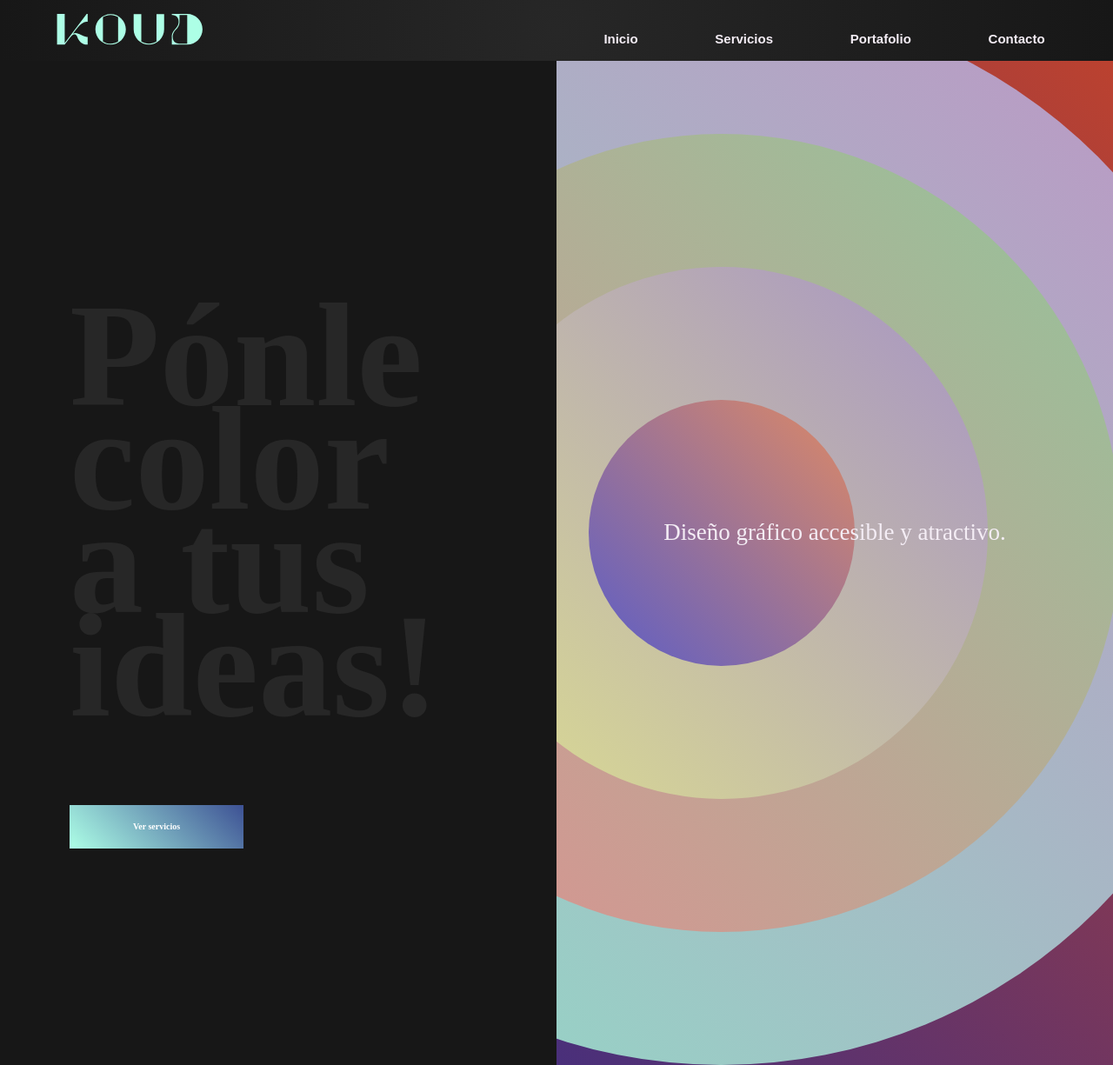
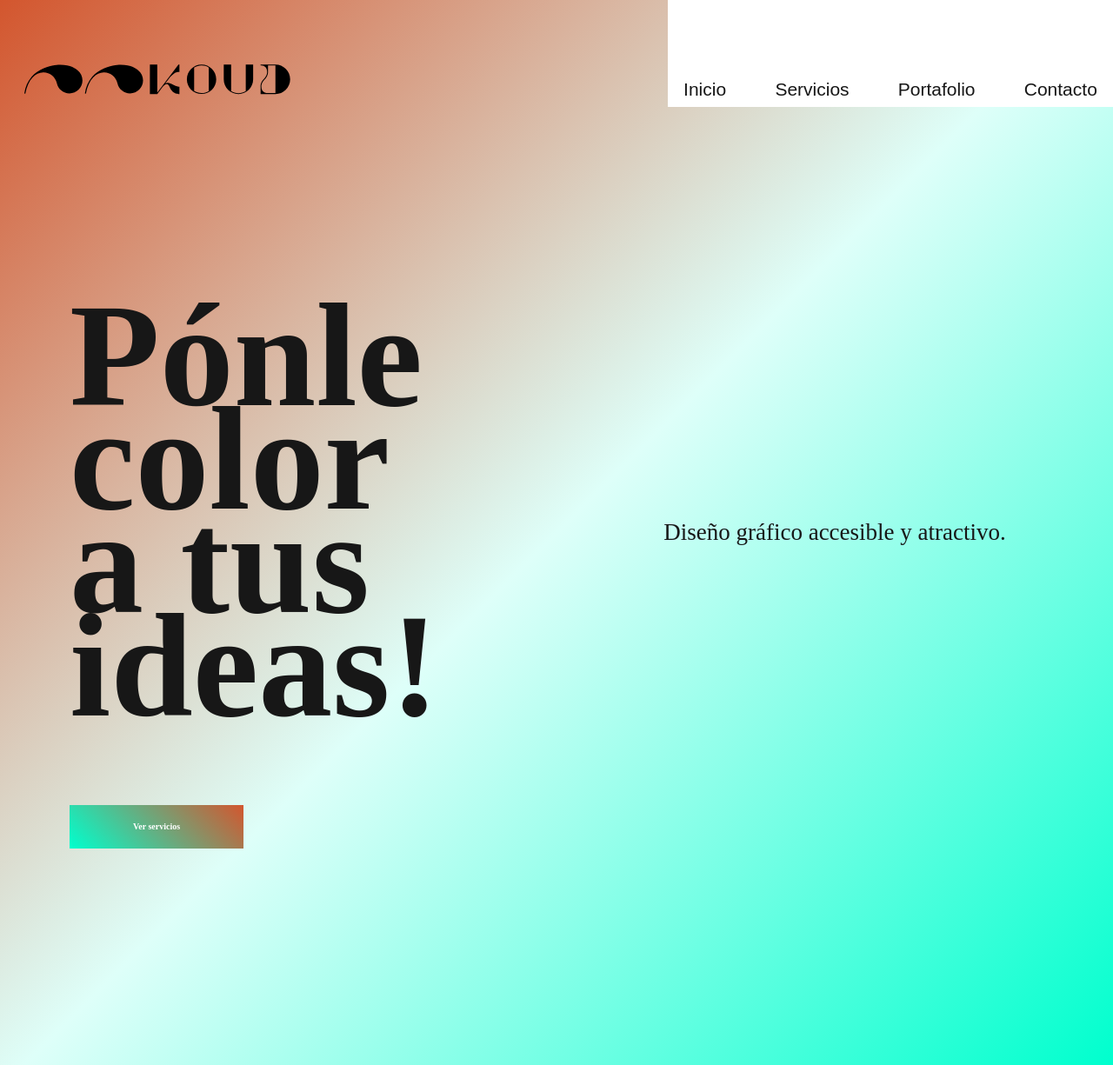
Before and after one commit to dreloker/pv2.0, a Flask app: page / in a window 1280 px wide. Shown: the whole page at 87% size. Run offline with Flask 3, Linux system fonts and the light colour scheme; some web fonts are replaced.

Commit message:
página prototipo 1.0

```diff
--- a/static/css/style.css
+++ b/static/css/style.css
@@ -2,11 +2,12 @@
     --fparrafos: 'Titillium', sans-serif;
     --fheading: 'Glook', serif;
 
-    --primario: #adffe6;
-    --secundario: #3d5194;
-    --blanco: #f4edf5;
+    --primario: #00ffce;
+    --secundario: #d3562e;
+    --blanco: #ffffff;
+    --claros: #defff9;
+    --medios: #4d6b6b;
     --negros: #171717;
-    --medios: #272727;
 }
 
 /*Globales*/
@@ -19,8 +20,7 @@ html {
 }
 
 body {
-    background-color: var(--medios);
-    color: var(--blanco);
+    color: var(--negros);
     width: 100%;
 }
 
@@ -33,76 +33,66 @@ h1 {
     font-size: 2.7rem;
 }
 
-  .contenedor {
-    width: 90%;
-  }
-
-/* Navbar */
+/* Navbar ------------------------------*/
 
 header {
     position: fixed;
     width: 100%;
-    height: 70px;
+    height: 10vh;
     top: 0;
     z-index: 100;
+    display: flex;
+    justify-content: space-between;
 }
 
-.header-wrapper {
-    width: 100%;
-    height: 70px;
+   /* background: radial-gradient(circle at var(--x, 50%) var(--y, 50%), var(--medios), var(--negros));
+    transition: background 0.1s ease; */
+
+
+  .logo {
     display: flex;
-    justify-content: center;
-    align-items: center;
-    background: radial-gradient(circle at var(--x, 50%) var(--y, 50%), var(--medios), var(--negros));
-    transition: background 0.1s ease;
-}
+    align-items: flex-end;
+    height: 100%;
+    padding-left: 2rem;
+    padding-bottom: 1rem;
+  }
+
+  .logo svg {
+    display: block;
+    width: 320px;
+    color: var(--negros);
+    position: static; /* elimina el relative innecesario */
+  }
+
+  .navegacion {
+    position: relative;
+    display: flex;
+    align-items: flex-end;
+    width: 40%;
+    height: 100%;
+    right: 0;
+    background-color: var(--blanco);
+  }
 
   nav ul {
     display: flex;
     width: 100%;
     gap: 2rem;
     list-style: none;
-    padding: 0;
-    margin: 0;
     justify-content: space-around;
+    margin-bottom: 1rem;
  }
 
   nav li a {
     flex: 1;
     text-decoration: none;
-    color: inherit;
     font-family: var(--fparrafos);
-    font-size: 1.5rem;
-    font-weight: 600;
-  }
-
-  .header {
-    display: flex;
-    justify-content: space-between;
-    align-items: baseline;
-  }
-
-  .logo {
-    width: 50%;
-    position: relative;
-  }
-
-  .logo svg {
-    width: 170px;
-    height: auto;
-    color: var(--primario);
-  }
-
-  .navegacion {
-    position: relative;
-    display: flex;
-    width: 50%;
-    bottom: 0.3rem;
-    left: 2rem;
+    font-size: 2.1rem;
+    font-weight: 300;
   }
 
   .nav__enlace {
-    color: var(--blanco);
+    color: var(--negros);
     text-decoration: none;
     transition: color 0.3s ease;
   }
@@ -128,7 +118,9 @@ main {
     align-items: center;
     width: 100%;
     height: 100vh;
-    top: 70px;
+    top: 10vh;
+    background: linear-gradient(var(--angle, -45deg), var(--primario), var(--claros), var(--secundario));
+    transition: background 0.2s ease;
 }
 
 /*hero izquierda*/
@@ -140,13 +132,12 @@ main {
   justify-content: center;
   flex-direction: column;
   z-index: 20;
-  background-color: var(--negros);
 }
 
 .heroizq {
   width: 80%;
   font-family: var(--fheading);
-  color: var(--medios);
+  color: var(--negros);
   font-size: 17rem;
   font-weight: 900;
   line-height: 0.7;
@@ -192,7 +183,6 @@ main {
 .hero-cta {
   width: 50%;
   height: 100%;
-  background: linear-gradient(var(--negros), var(--medios));
   display: flex;
   align-items: center;
   justify-content: center;
@@ -201,58 +191,3 @@ main {
 .heroder {
   z-index: 20;
 }
-
-.circulos-container {
-  position: fixed;
-  right: 0;
-  width: 900px;
-  height: 900px;
-  transform-origin: center center;
-  z-index: 10;
-  scale: 1.7;
-}
-
-.circulo {
-  position: absolute;
-  top: 50%;
-  left: 50%;
-  border-radius: 50%;
-  pointer-events: auto;
-  transform: translate(-50%, -50%);
-  transform-origin: center center;
-}
-
-.c1 {
-  width: 900px;
-  height: 900px;
-  background: linear-gradient(45deg, #1b2899, #dd4719);
-}
-
-.c2 {
-  width: 720px;
-  height: 720px;
-  background: linear-gradient(45deg, #90ddc6, #be93c4);
-}
-
-.c3 {
-  width: 540px;
-  height: 540px;
-  background: linear-gradient(45deg, #dd9090, #93c49a);
-}
-
-.c4 {
-  width: 360px;
-  height: 360px;
-  background: linear-gradient(45deg, #dcdd90, #a693c4);
-}
-
-.c5 {
-  width: 180px;
-  height: 180px;
-  background: linear-gradient(45deg, #5b5dc7, #df8a64);
-}
-
-@keyframes girar {
-  from { transform: translate(-50%, -50%) rotate(0deg); }
-  to   { transform: translate(-50%, -50%) rotate(360deg); }
-}
--- a/static/js/script.js
+++ b/static/js/script.js
@@ -1,35 +1,6 @@
-const circulos = document.querySelectorAll('.circulo');
-
-circulos.forEach((circulo, index) => {
-  let angle = 0;
-  let animationFrameId = null;
-
-  const velocidades = [15, 12, 9, 6, 3];
-  const velocidad = velocidades[index] || 2;
-
-  function rotate() {
-    angle = (angle + velocidad) % 360;
-    circulo.style.transform = `translate(-50%, -50%) rotate(${angle}deg)`;
-    animationFrameId = requestAnimationFrame(rotate);
-  }
-
-  circulo.addEventListener('mouseenter', () => {
-    if (animationFrameId === null) {
-      rotate();
-    }
-  });
-
-  circulo.addEventListener('mouseleave', () => {
-    if (animationFrameId !== null) {
-      cancelAnimationFrame(animationFrameId);
-      animationFrameId = null;
-    }
-  });
+document.addEventListener("mousemove", function(e) {
+  const x = e.clientX / window.innerWidth;
+  const y = e.clientY / window.innerHeight;
+  const angle = Math.atan2(y - 0.5, x - 0.5) * (180 / Math.PI);
+  document.body.style.setProperty('--angle', `${angle}deg`);
 });
-
-document.addEventListener("mousemove", function(e) {
-  const x = (e.clientX / window.innerWidth) * 100;
-  const y = (e.clientY / window.innerHeight) * 100;
-  document.body.style.setProperty('--x', `${x}%`);
-  document.body.style.setProperty('--y', `${y}%`);
-});
--- a/templates/index.html
+++ b/templates/index.html
@@ -13,25 +13,32 @@
 </head>
 <body>
     <header>
-        <div class="header-wrapper">
-            <div class="header contenedor">
-            <a class="logo" href="{{ url_for('index') }}" class="logo" aria-label="Logotipo de Koud">
-                <svg version="1.1" id="logokoud" aria-hidden="true" xmlns="http://www.w3.org/2000/svg" xmlns:xlink="http://www.w3.org/1999/xlink" x="0px" y="0px"
-                viewBox="0 0 458.12 100" xml:space="preserve">
-                <path fill="currentColor" d="M96.42,26.68L96.42,26.68l2.75-0.01V2.94l-2.97,0l0,0L27.98,93.2V2.94H4.25v94.92h23.69l0.03,0.02l15.47-20.47
-                    c4.71-6.13,10.16-12.09,16.12-11.38c3.14,0.37,5.75,3.26,7.73,8.59c4.74,12.72,12.5,18.36,18.18,20.85c4.9,2.15,9.08,2.4,10.72,2.4
-                    c0.26,0,0.45-0.01,0.58-0.01h2.4V74.13h-2.96c-6.7-0.37-12.57-3.45-18.26-6.45c-8.19-4.31-15.81-8.36-24.54-3.45l9.83-13.01
-                    C81.8,26.68,92.05,26.68,96.42,26.68z"/>
-                <path fill="currentColor" d="M170.36,3.36c-26.06,0-47.19,21.13-47.19,47.19c0,26.06,21.13,47.19,47.19,47.19s47.19-21.13,47.19-47.19
-                    C217.55,24.48,196.42,3.36,170.36,3.36z M146.54,87.96V13.14c6.89-4.4,15.06-6.96,23.82-6.96c8.5,0,16.45,2.41,23.21,6.57v75.61
-                    c-6.76,4.16-14.7,6.57-23.21,6.57C161.6,94.92,153.43,92.36,146.54,87.96z"/>
-                <path fill="currentColor" d="M336.26,3.22h-23.73v85.05c-6.85,4.29-14.93,6.79-23.58,6.79c-8.61,0-16.65-2.47-23.46-6.73V3.22h-23.73v47.46
-                    c0,26.06,21.13,47.19,47.19,47.19c26.06,0,47.3-21.13,47.31-47.19l0-0.01V3.22z"/>
-                <path fill="currentColor" d="M407.82,2.95h-47.69v2.97h2.28c5.76,0.38,10.29,2.27,13.47,5.65c5.7,6.04,5.25,14.94,5.24,15.03l-0.01,0.12l0.01,0.12
-                    c0.01,0.11,1.1,11.38-10.18,22.57c-11.87,11.78-10.99,23.53-10.85,24.81c0,0.68,0.03,1.34,0.06,1.99l0.03,20.5v1.16h47.63
-                    c26.21,0,47.46-21.25,47.46-47.46C455.28,24.2,434.03,2.95,407.82,2.95z M407.82,94.91h-25.59c-2.92-0.12-9.08-0.9-13.61-5.16
-                    c-3.79-3.56-5.72-8.81-5.72-15.6l-0.01-0.18c-0.01-0.11-1.24-11.37,10.03-22.56c10.47-10.39,11.12-20.74,11.05-23.92l0.03-21.58
-                    h23.81V94.91z"/>
+            <a class="logo" href="{{ url_for('index') }}" aria-label="Logotipo de Koud">
+                <svg version="1.1" id="isologokoud" aria-hidden="true" xmlns="http://www.w3.org/2000/svg" xmlns:xlink="http://www.w3.org/1999/xlink" x="0px" y="0px"
+                    viewBox="0 0 210.19 28.93" style="enable-background:new 0 0 210.19 28.93;" xml:space="preserve">
+                <g class="logotipo">
+                    <path class="st0" d="M121.75,9.65L121.75,9.65l0.65,0V4.07l-0.7,0l0,0l-16.03,21.21V4.07h-5.58v22.3h5.57l0.01,0.01l3.64-4.81
+                        c1.11-1.44,2.39-2.84,3.79-2.67c0.74,0.09,1.35,0.77,1.82,2.02c1.11,2.99,2.94,4.31,4.27,4.9c1.15,0.51,2.13,0.56,2.52,0.56
+                        c0.06,0,0.11,0,0.14,0h0.56V20.8h-0.7c-1.57-0.09-2.95-0.81-4.29-1.52c-1.92-1.01-3.72-1.96-5.77-0.81l2.31-3.06
+                        C118.32,9.65,120.73,9.65,121.75,9.65z"/>
+                    <path class="st0" d="M139.13,4.17c-6.12,0-11.09,4.96-11.09,11.09c0,6.12,4.96,11.09,11.09,11.09s11.09-4.96,11.09-11.09
+                        C150.22,9.13,145.25,4.17,139.13,4.17z M133.53,24.05V6.46c1.62-1.03,3.54-1.64,5.6-1.64c2,0,3.87,0.57,5.45,1.54v17.77
+                        c-1.59,0.98-3.46,1.54-5.45,1.54C137.07,25.68,135.15,25.08,133.53,24.05z"/>
+                    <path class="st0" d="M178.11,4.13h-5.58v19.98c-1.61,1.01-3.51,1.6-5.54,1.6c-2.02,0-3.91-0.58-5.51-1.58v-20h-5.58v11.15
+                        c0,6.12,4.96,11.09,11.09,11.09c6.12,0,11.12-4.96,11.12-11.09l0,0V4.13z"/>
+                    <path class="st0" d="M194.93,4.07h-11.21v0.7h0.54c1.35,0.09,2.42,0.53,3.17,1.33c1.34,1.42,1.23,3.51,1.23,3.53l0,0.03l0,0.03
+                        c0,0.03,0.26,2.67-2.39,5.3c-2.79,2.77-2.58,5.53-2.55,5.83c0,0.16,0.01,0.31,0.01,0.47l0.01,4.82v0.27h11.19
+                        c6.16,0,11.15-4.99,11.15-11.15C206.08,9.06,201.09,4.07,194.93,4.07z M194.93,25.68h-6.01c-0.69-0.03-2.13-0.21-3.2-1.21
+                        c-0.89-0.84-1.34-2.07-1.34-3.67l0-0.04c0-0.03-0.29-2.67,2.36-5.3c2.46-2.44,2.61-4.87,2.6-5.62l0.01-5.07h5.6V25.68z"/>
+                </g>
+                <g class="imagotipo">
+                    <path class="st0" d="M91.32,8.54c-1.18-1.09-5.28-4.22-13.36-4.22c-0.06,0-6.03-0.06-12.29,2.57c-3.69,1.55-6.76,3.71-9.14,6.43
+                        c-2.97,3.4-4.84,7.67-5.55,12.69l0.76,0.12c0.98-5.32,2.84-9.46,5.53-12.29c2.29-2.4,5.05-3.71,7.99-3.77
+                        c4.92-0.11,9.14,3.25,10.31,8.17c0.97,4.39,4.88,7.68,9.56,7.68c5.41,0,9.79-4.39,9.79-9.79C94.94,13.07,93.53,10.33,91.32,8.54z"/>
+                    <path class="st0" d="M45.55,8.54c-1.18-1.09-5.28-4.22-13.36-4.22c-0.06,0-6.03-0.06-12.29,2.57c-3.69,1.55-6.76,3.71-9.14,6.43
+                        c-2.97,3.4-4.84,7.67-5.55,12.69l0.76,0.12c0.98-5.32,2.84-9.46,5.53-12.29c2.29-2.4,5.05-3.71,7.99-3.77
+                        c4.92-0.11,9.14,3.25,10.31,8.17c0.97,4.39,4.88,7.68,9.56,7.68c5.41,0,9.79-4.39,9.79-9.79C49.17,13.07,47.76,10.33,45.55,8.54z"/>
+                </g>
                 </svg>
             </a>
             <nav class="navegacion">
@@ -42,8 +49,6 @@
                 <li><a href="{{ url_for('contact') }}" class="nav__enlace">Contacto</a></li>
                 </ul>
             </nav>
-            </div>
-        </div>
     </header>
     <main>
         <section class="hero">
```
Also changed, not shown: static/img/koud.svg (deleted).
